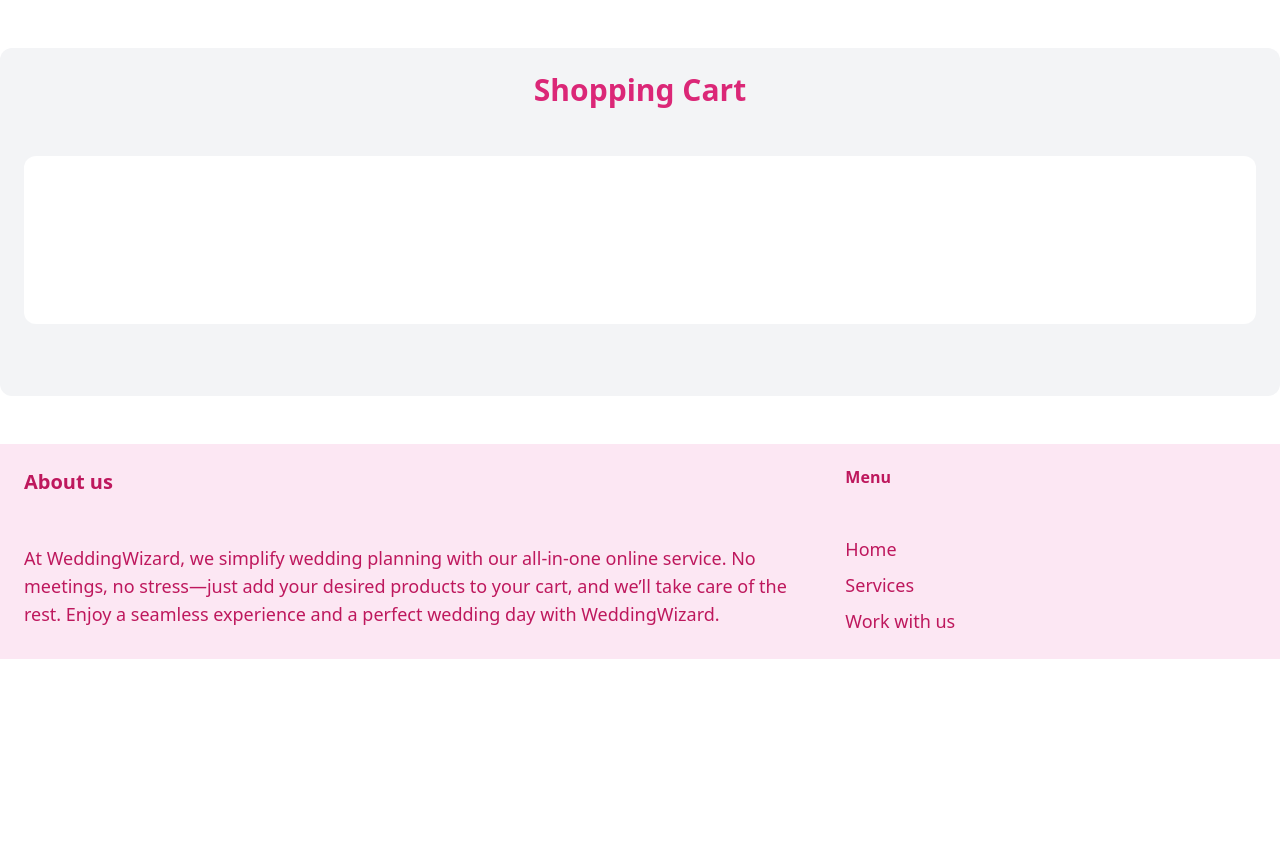
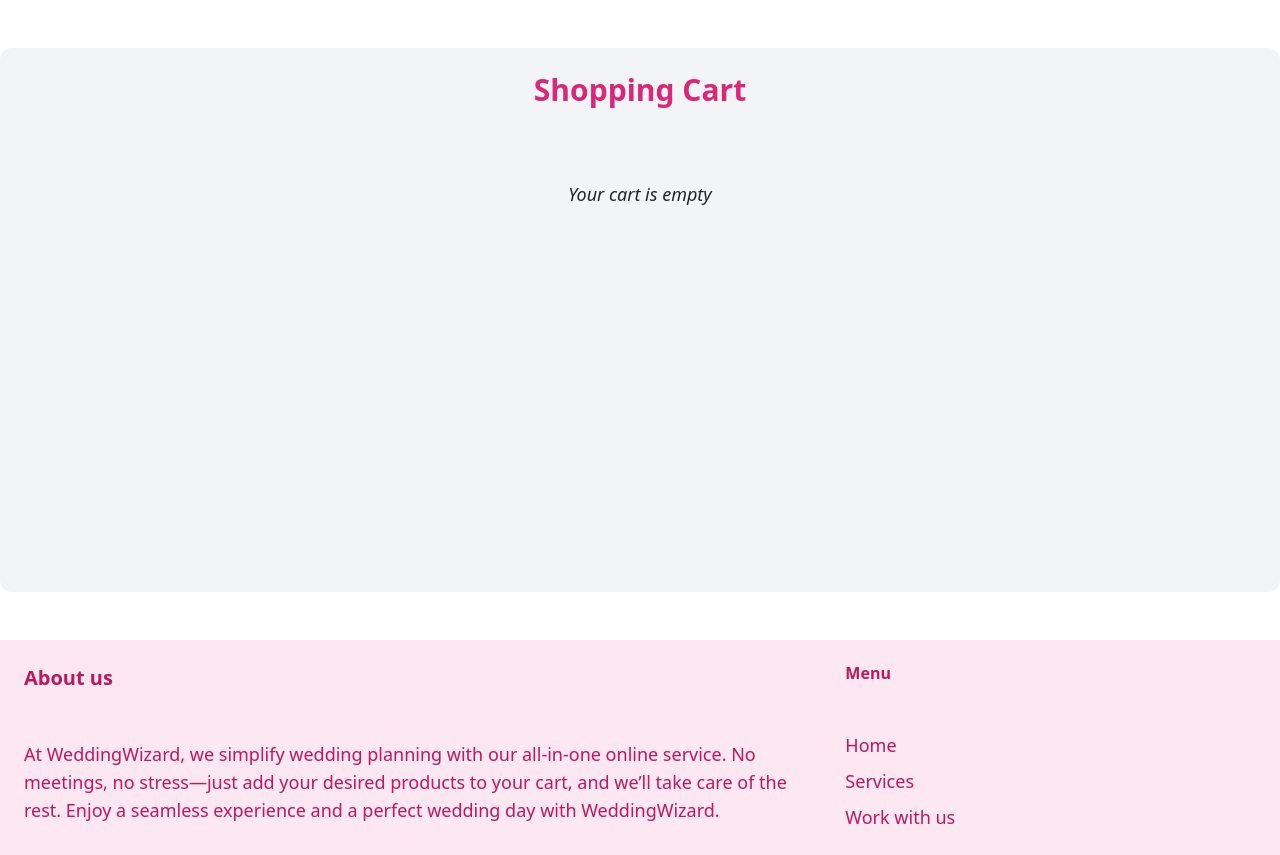
Before and after one commit to LondMafe/WeddingWizard, a Django app: page /cart/detail/ in a window 1280 px wide. Shown: the part 109-964 px from the top of the page. Before the commit the page ends 768 px from the top, so only its background shows below. Run offline with Django 5.2, Linux system fonts and the light colour scheme; some libraries are stand-ins or nearby versions.

Commit message:
view items in cart

```diff
--- a/cart/cart.py
+++ b/cart/cart.py
@@ -1,3 +1,5 @@
+from item.models import Item
+
 class Cart():
     def __init__(self, request):
         self.session = request.session
@@ -24,5 +26,17 @@ class Cart():
 
         self.session.modified = True
 
+    # Get how many things are in the cart
     def __len__(self):
         return len(self.cart)
+
+    # See what's in the cart
+    def getItems(self):
+        # Get ids from cart
+        product_ids = self.cart.keys()
+
+        # Use ids to lookup products in db
+        items = Item.objects.filter(id__in=product_ids)
+
+        # Return those products
+        return items
--- a/cart/templates/cart/cartDetail.html
+++ b/cart/templates/cart/cartDetail.html
@@ -6,9 +6,30 @@
     <div class="container-fluid p-4 bg-gray-100 rounded-xl text-center mt-5 mb-5">
         <h1 class="text-3xl font-bold text-pink-600">Shopping Cart</h1>
 
-        <div class="container-fluid p-4 rounded-xl mt-5 mb-5 bg-white">
-        </br></br></br></br></br>
-        </div>
-    </div>
+        <div class="container-fluid p-4 rounded-xl mt-5 mb-5 d-flex justify-content-center">
+            <div class="d-flex flex-column align-items-center w-100">
+                {% if cartItems %}
+                    {% for item in cartItems %}
+                        <div class="card mb-3" style="max-width: 1000px;">
+                            <div class="row g-0">
+                            <div class="col-md-4">
+                                <img src="{{ item.image.url }}" class="img-fluid rounded-start" alt="{{ item.name }}">
+                            </div>
+                            <div class="col-md-8 d-flex align-items-center">
+                                <div class="card-body">
+                                <h5 class="card-title font-semibold text-lg">{{ item.name }}</h5>
+                                <small class="card-text text-gray-400">{{ item.description }}</small>
+                                <p class="card-text">Price: {{ item.price }}</p>
+                                </div>
+                            </div>
+                            </div>
+                        </div>
+                    {% endfor %}
+                {% else %}
+                    <p class="text-lg"><em>Your cart is empty</em></p>
+                    <br><br><br><br><br><br><br><br><br><br><br><br>
+                {% endif %}
+            </div>
+          </div>
 
 {% endblock %}
--- a/cart/views.py
+++ b/cart/views.py
@@ -6,7 +6,10 @@ from django.http import JsonResponse
 # Create your views here.
 
 def cartDetail(request):
-    return render(request, 'cart/cartDetail.html', {})
+    # Get the cart
+    cart = Cart(request)
+    cartItems = cart.getItems
+    return render(request, 'cart/cartDetail.html', {"cartItems": cartItems })
 
 def cartAdd(request):
     # Get the cart
--- a/item/templates/item/detail.html
+++ b/item/templates/item/detail.html
@@ -27,9 +27,6 @@
                 <a href="{% url 'item:delete' item.id %}" class="inline-block mt-6 px-6 py-3 text-lg font-semibold bg-pink-500 text-white rounded-xl">Delete</a>
             </div>
         {% else %}
-            <a href="#" class="inline-block px-6 py-3 mt-6 text-lg font-semibold bg-pink-500 text-white rounded-xl hover:bg-pink-700">Contact Seller</a>
-
-            <p></p>
             <button type="button" value="{{ item.id }}" class="inline-block px-6 py-3 mt-6 text-lg font-semibold bg-pink-500 text-white rounded-xl hover:bg-pink-700" id="addCart">Add to Cart</button>
 
         {% endif %}
```
Also changed, not shown: core/models.py (+0 -23 lines), db.sqlite3.
